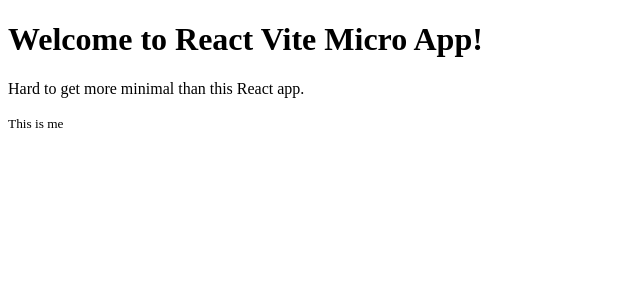
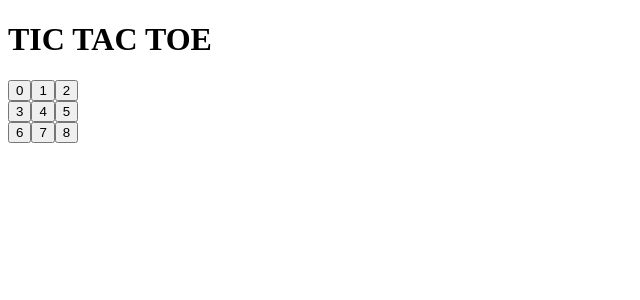
Before and after one commit to Ripan-Roy/TicTacToe, a React (Vite) app: page / in a window 1280 px wide. Shown: the top 300 px of the page, without its empty margins (0-640 px from the left). Built offline with nearby package versions, Linux system fonts and the light colour scheme.

Commit message:
Created board square components

```diff
--- a/src/App.jsx
+++ b/src/App.jsx
@@ -1,12 +1,12 @@
 import React from "react";
+import Board from "./components/Board"
 
 const App = () => {
   return (
-    <React.Fragment>
-    <h1>Welcome to React Vite Micro App!</h1>
-    <p>Hard to get more minimal than this React app.</p>
-    <small>This is me</small>
-  </React.Fragment>
+    <div>
+      <h1>TIC TAC TOE</h1>
+      <Board />
+    </div>
   );
 };
 
--- /dev/null
+++ b/src/components/Board.jsx
@@ -0,0 +1,26 @@
+import React from 'react';
+import Square from './Square'
+
+const Board = () => {
+  return (
+    <div>
+      <div>
+        <Square value={0}/>
+        <Square value={1}/>
+        <Square value={2}/>
+      </div>
+      <div>
+        <Square value={3}/>
+        <Square value={4}/>
+        <Square value={5}/>
+      </div>
+      <div>
+        <Square value={6}/>
+        <Square value={7}/>
+        <Square value={8}/>
+      </div>
+    </div>
+  );
+};
+
+export default Board;
--- /dev/null
+++ b/src/components/Square.jsx
@@ -0,0 +1,7 @@
+import React from 'react'
+
+const Square = ({value}) => {
+    return <button type="button">{ value }</button>
+}
+
+export default Square
```
